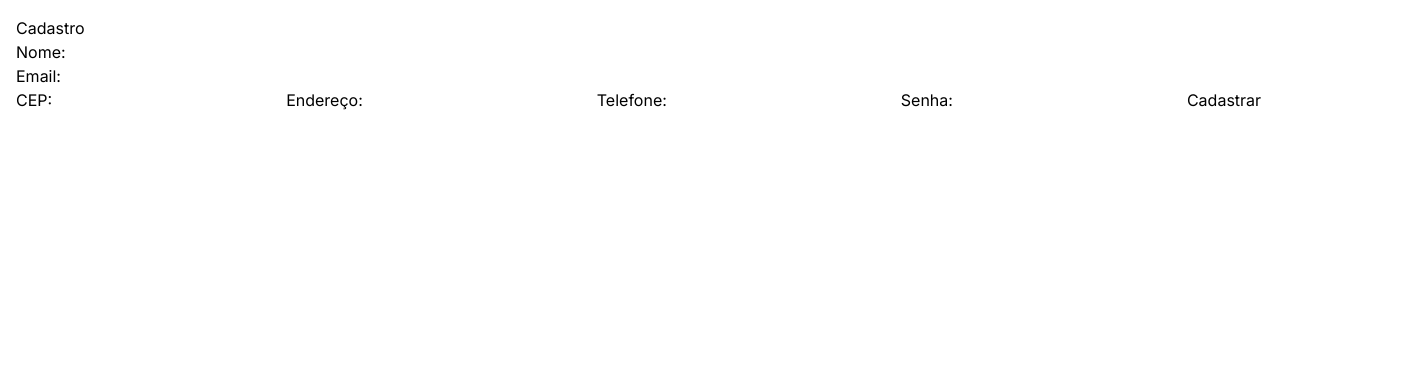
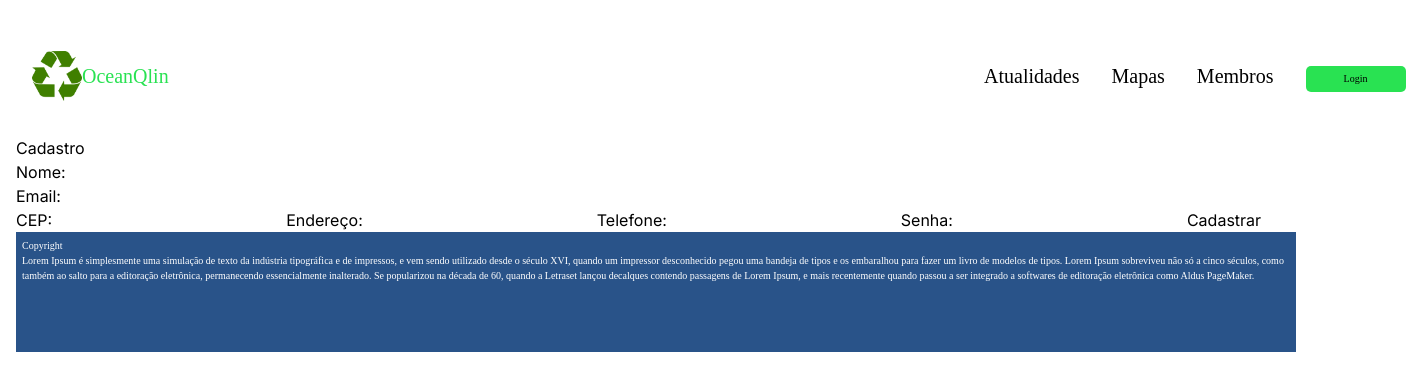
Before and after one commit to ShinjiTani67/globalsolution_webdev_vidanaagua, a Next.js app: page /pages/Cadastro in a window 1280 px wide. Shown: the top 390 px of the page, 1422 px wide, since content can reach past the window. Built offline with nearby package versions, Linux system fonts and the light colour scheme.

Commit message:
update cadastro

```diff
--- a/app/page.tsx
+++ b/app/page.tsx
@@ -22,6 +22,7 @@ O objetivo da OceanQlin é diminuir a quantidade de lixo que despejado pelo meio
     <button className='buttonHome'><a href='/pages/Mapas'>Mapa</a></button>
     <button className='buttonHome'><a href='/pages/Atualidades'>Atualidades</a></button>
     <button className='buttonHome'><a href='/pages/Membros'>Membros</a></button>
+    <button className='buttonHome'><a href='/pages/Cadastro'>Cadastro</a></button>
     </section>
     <Footer></Footer>
     </>
--- a/app/pages/Cadastro/page.tsx
+++ b/app/pages/Cadastro/page.tsx
@@ -1,7 +1,9 @@
 "use client";
 
-import { useState } from 'react';
+import { FormEvent, useState } from 'react';
 import axios from 'axios';
+import Footer from '@/app/components/Footer';
+import Header from '@/app/components/Header';
 
 async function fetchData() {
   try {
@@ -22,12 +24,14 @@ export default function Cadastro() {
   const [telefone, setTelefone] = useState('');
   const [senha, setSenha] = useState('');
 
-  const handleSubmit = (e) => {
-    e.preventDefault();
-  };
+
+  function handleSubmit(event: FormEvent<HTMLFormElement>): void {
+    throw new Error('Function not implemented.');
+  }
 
   return (
     <div>
+      <Header></Header>
       <h1>Cadastro</h1>
       <form onSubmit={handleSubmit}>
         <div>
@@ -78,6 +82,7 @@ export default function Cadastro() {
           />
         <button type="submit">Cadastrar</button>
       </form>
+      <Footer></Footer>
     </div>
   );
 }
```
